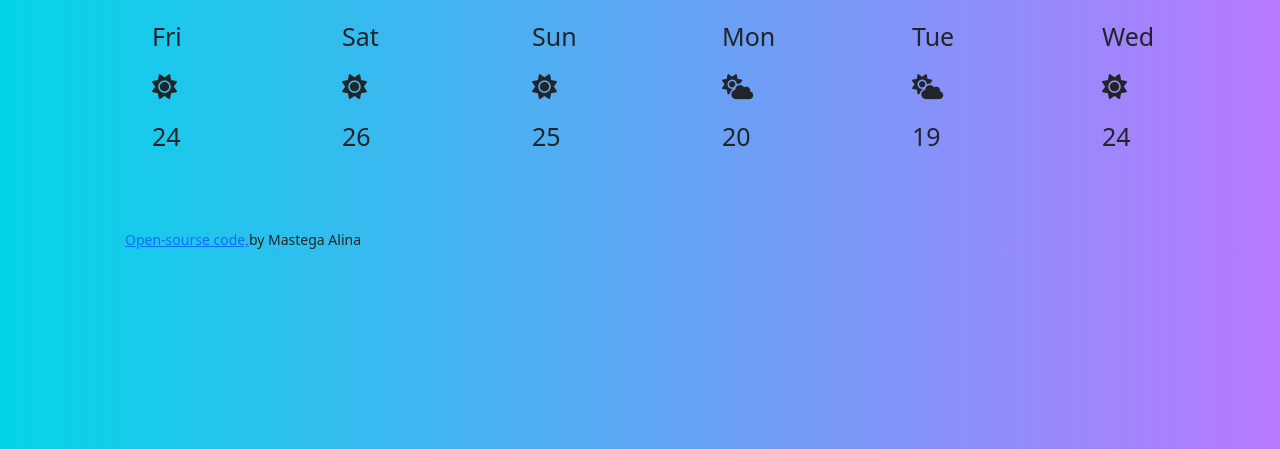
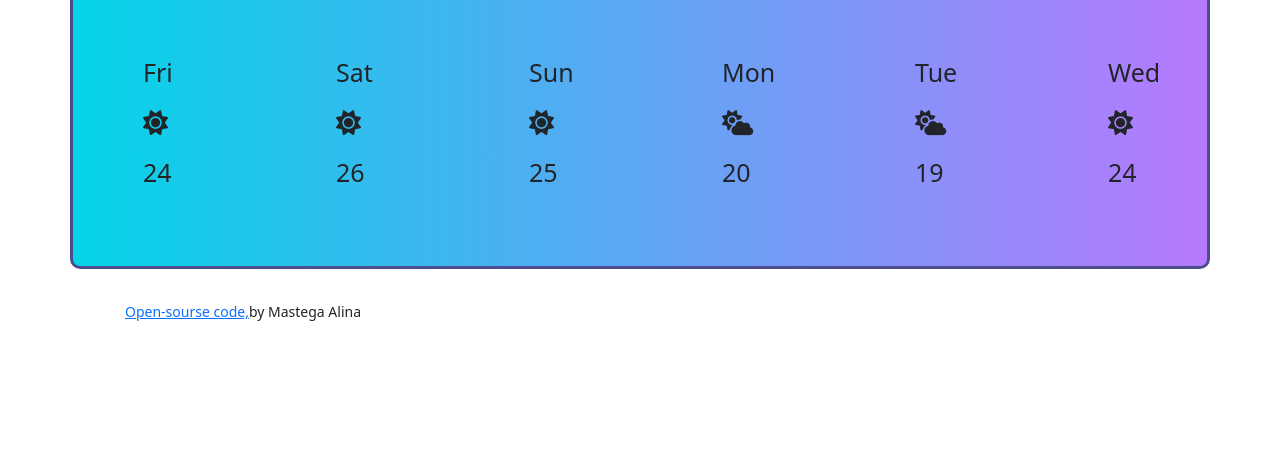
Before and after one commit to MaAlina1708/my-weather-project, a plain HTML site: page index.html in a window 1280 px wide. Shown: the part 351-800 px from the top of the page. Drawn offline with nearby package versions, Linux system fonts and the light colour scheme.

Commit message:
Change design of container

```diff
--- a/src/style.css
+++ b/src/style.css
@@ -1,13 +1,3 @@
-body {
-  background: rgb(4, 212, 232);
-  background: linear-gradient(
-    90deg,
-    rgba(4, 212, 232, 1) 0%,
-    rgba(183, 121, 255, 1) 100%,
-    rgba(255, 191, 100, 1) 100%
-  );
-}
-
 li {
   list-style: none;
 }
@@ -27,6 +17,20 @@ h1 {
 }
 a {
   margin-left: 125px;
+}
+.container {
+  padding: 3px 0px;
+  margin: 30px auto;
+  border-radius: 10px;
+  border: solid rgb(76, 76, 142);
+  box-sizing: border-box;
+  background: rgb(4, 212, 232);
+  background: linear-gradient(
+    90deg,
+    rgba(4, 212, 232, 1) 0%,
+    rgba(183, 121, 255, 1) 100%,
+    rgba(255, 191, 100, 1) 100%
+  );
 }
 
 .allColl {
```
